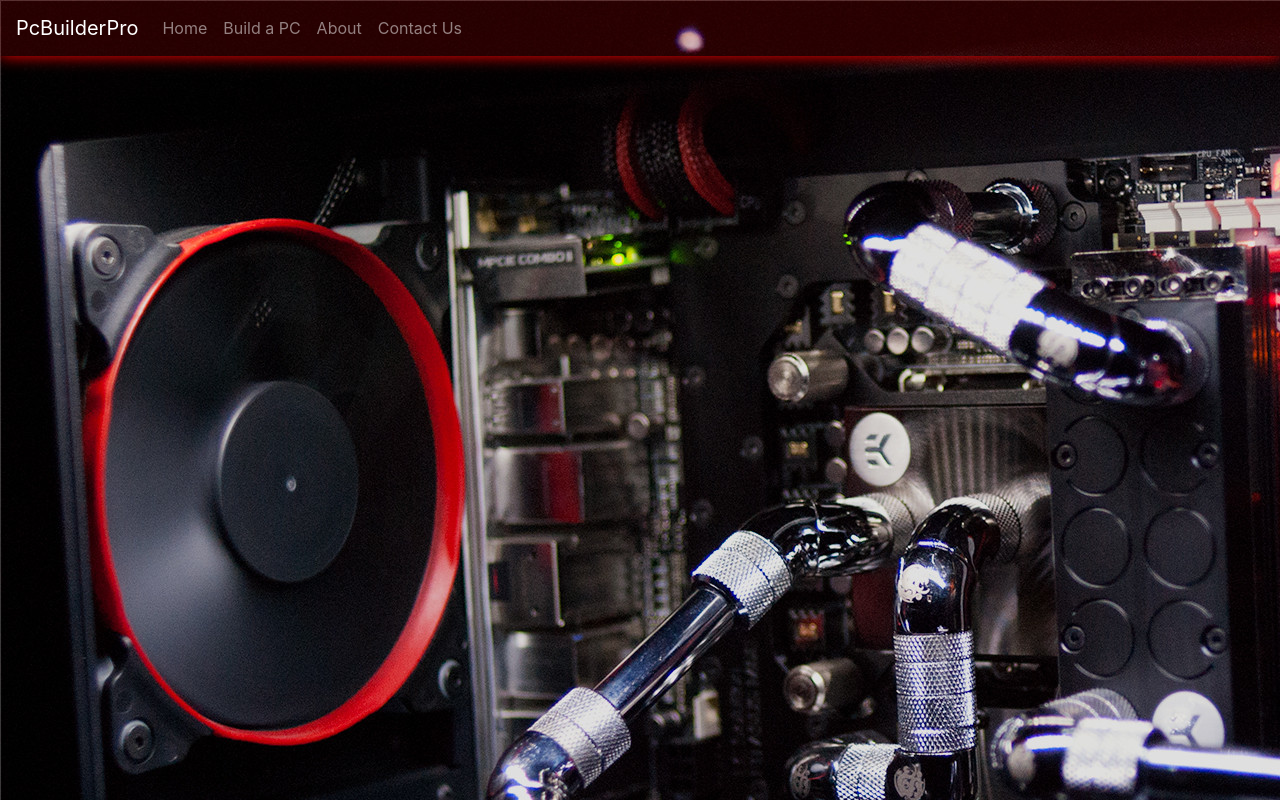
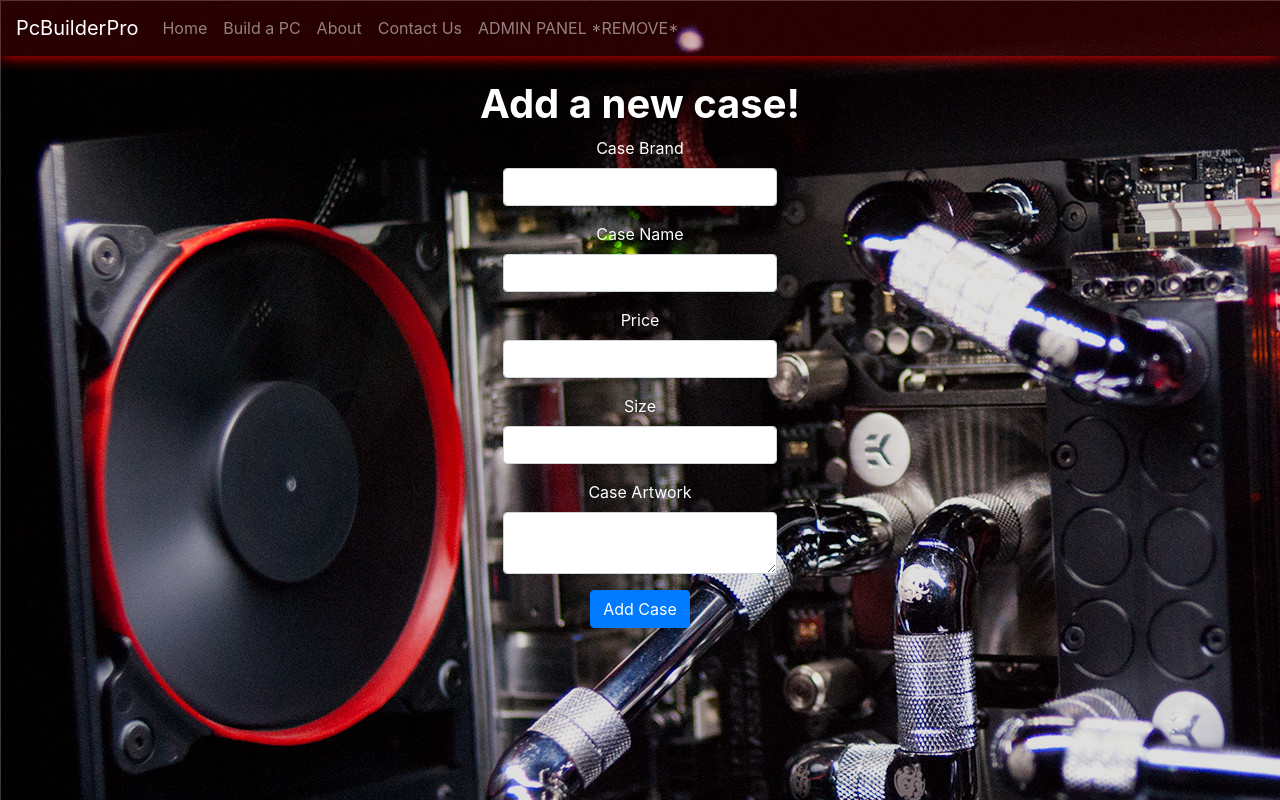
Before and after one commit to ConnorBrookfield/PC-Builder-Webapp, a React (Create React App) app: page /adminPanel in a window 1280 px wide. Built offline with nearby package versions, Linux system fonts and the light colour scheme.

Commit message:
Added Case and Motherboard classes

```diff
--- a/src/App.js
+++ b/src/App.js
@@ -3,6 +3,7 @@ import Home from './components/home';
 import About from './components/about';
 import BuildPC from './components/buildPC';
 import Contact from './components/contact';
+import AdminPanel from './components/adminPanel';
 import './App.css';
 import 'bootstrap/dist/css/bootstrap.min.css';
 import { Navbar, Nav } from "react-bootstrap";
@@ -19,6 +20,7 @@ function App() {
             <Nav.Link href="/buildPC">Build a PC</Nav.Link>
             <Nav.Link href="/about">About</Nav.Link>
             <Nav.Link href="/contact">Contact Us</Nav.Link>
+            <Nav.Link href="/adminPanel">ADMIN PANEL *REMOVE*</Nav.Link>
           </Nav>
         </Navbar>
         <br/>
@@ -27,6 +29,7 @@ function App() {
           <Route exact path='/about' component={About}/>
           <Route exact path='/buildPC' component={BuildPC}/>
           <Route exact path='/contact' component={Contact}/>
+          <Route exact path='/adminPanel' component={AdminPanel}/>
         </Switch>
       </div>
     </BrowserRouter>
--- /dev/null
+++ b/src/components/adminPanel.js
@@ -0,0 +1,91 @@
+import React from 'react';
+import axios from 'axios';
+import Form from "react-bootstrap/Form";
+import Button from "react-bootstrap/Button";
+
+class AdminPanel extends React.Component {
+  constructor(props){
+    super(props);
+
+    this.state = { Brand:"", Name:"", Price:"", Size:"", Artwork:"" };
+
+    this.handleSubmit = this.handleSubmit.bind(this);
+    this.handleBrandChange = this.handleBrandChange.bind(this);
+    this.handleNameChange = this.handleNameChange.bind(this);
+    this.handlePriceChange = this.handlePriceChange.bind(this);
+    this.handleSizeChange = this.handleSizeChange.bind(this);
+    this.handleArtworkChange = this.handleArtworkChange.bind(this);
+  }
+
+  //Methods for setting variables to user input
+  handleBrandChange(e){
+    this.setState({Brand: e.target.value});
+  }
+  handleNameChange(e){
+    this.setState({Name: e.target.value});
+  }
+  handlePriceChange(e){
+    this.setState({Price: e.target.value});
+  }
+  handleSizeChange(e){
+    this.setState({Size: e.target.value});
+  }
+  handleArtworkChange(e){
+    this.setState({Artwork: e.target.value});
+  }
+
+  handleSubmit(e){
+    e.preventDefault();
+
+    const newCase = {
+      brand: this.state.Brand,
+      name: this.state.Name,
+      price: this.state.Price,
+      size: this.state.Size,
+      artwork: this.state.Artwork
+    };
+
+    //Posts the request to the server, with the newly created Case
+    axios.post('http://localhost:4000/api/cases', newCase)
+    .then()
+    .catch();
+
+    this.setState({ Brand:"", Name:"", Price:"", Size:"", Artwork:"" });
+  }
+
+  render() {
+    return (
+      <div>
+        <h1><b>Add a new case!</b></h1>
+        <div class="centerElement">
+          <Form onSubmit={this.handleSubmit}>
+            <Form.Group>
+              <Form.Label>Case Brand</Form.Label>
+              <Form.Control as="input" value={this.state.Brand} onChange={this.handleBrandChange}/>
+            </Form.Group>
+            <Form.Group>
+              <Form.Label>Case Name</Form.Label>
+              <Form.Control as="input" value={this.state.Name} onChange={this.handleNameChange}/>
+            </Form.Group>
+            <Form.Group>
+              <Form.Label>Price</Form.Label>
+              <Form.Control as="input" value={this.state.Price} onChange={this.handlePriceChange}/>
+            </Form.Group>
+            <Form.Group>
+              <Form.Label>Size</Form.Label>
+              <Form.Control as="input" value={this.state.Size} onChange={this.handleSizeChange}/>
+            </Form.Group>
+            <Form.Group>
+              <Form.Label>Case Artwork</Form.Label>
+              <Form.Control as="textarea" value={this.state.Artwork} onChange={this.handleArtworkChange}/>
+            </Form.Group>
+
+            <Button variant="primary" type="submit">Add Case</Button>
+          </Form>
+        </div>
+      </div>
+    );
+  }
+}
+
+export default AdminPanel;
--- a/src/components/buildPC.js
+++ b/src/components/buildPC.js
@@ -1,13 +1,56 @@
 import React from 'react';
-import Button from 'react-bootstrap/Button';
+
+import Cases from "./cases";
+import Motherboards from "./motherboards";
 import '../App.css';
+import axios from "axios";
+import { CardDeck } from 'react-bootstrap';
 
 class BuildPC extends React.Component{
+
+  state = {
+    cases: [],
+    motherboards: [],
+    cpus: []
+  };
+
+  componentDidMount() {
+    axios.get('http://localhost:4000/api/cases')
+    .then((response)=>{
+        this.setState({cases: response.data.cases})
+    })
+    .catch((error)=>{
+        console.log(error);
+    });
+
+    axios.get('http://localhost:4000/api/motherboards')
+    .then((response)=>{
+        this.setState({motherboards: response.data.motherboards})
+    })
+    .catch((error)=>{
+        console.log(error);
+    });
+
+    axios.get('http://localhost:4000/api/cpus')
+    .then((response)=>{
+        this.setState({cpus: response.data.cpus})
+    })
+    .catch((error)=>{
+        console.log(error);
+    });
+}
 
   render(){
     return(
       <div class="bodyFormat">
           <h1>Insert Stuff in these DIVS - Build a PC page</h1>
+          <CardDeck>
+            <Cases theCases={this.state.cases} ReloadDataMethod={this.ReloadDataMethod}></Cases>
+          </CardDeck>
+          <h2>MotherBoards</h2>
+          <CardDeck>
+            <Motherboards theMotherboards={this.state.motherboards} ReloadDataMethod={this.ReloadDataMethod}></Motherboards>
+          </CardDeck>
       </div>
     )
   }
--- /dev/null
+++ b/src/components/caseInstance.js
@@ -0,0 +1,27 @@
+import React from 'react';
+import Card from 'react-bootstrap/Card';
+
+import '../App.css';
+
+class CaseInstance extends React.Component{
+
+  constructor(){
+    super();
+  }
+
+  render(){
+    return(
+      <div>
+          <Card className="bg-dark m-5" border="primary" style={{ width: '12.625rem', height: "26rem" }}>
+            <Card.Img variant="top" height="200" width="200" src={this.props.pcCase.artwork}/>
+            <Card.Body>
+              <Card.Title><b>{this.props.pcCase.brand}</b></Card.Title>
+              <Card.Subtitle>{this.props.pcCase.name} - <i>{this.props.pcCase.price}</i></Card.Subtitle>
+            </Card.Body>
+          </Card>
+      </div>
+    )
+  }
+}
+
+export default CaseInstance;
--- /dev/null
+++ b/src/components/cases.js
@@ -0,0 +1,13 @@
+import React from 'react';
+import CaseInstance from './caseInstance';
+
+class Cases extends React.Component{
+
+    render(){
+        return this.props.theCases.map((pcCase)=>{
+            return <CaseInstance key={pcCase._id} pcCase={pcCase}
+            ReloadDataMethod={this.props.ReloadDataMethod}></CaseInstance>
+        });
+    }
+}
+export default Cases;
--- /dev/null
+++ b/src/components/motherboardInstance.js
@@ -0,0 +1,27 @@
+import React from 'react';
+import Card from 'react-bootstrap/Card';
+
+import '../App.css';
+
+class MotherboardInstance extends React.Component{
+
+  constructor(){
+    super();
+  }
+
+  render(){
+    return(
+      <div>
+          <Card className="bg-dark m-5" border="primary" style={{ width: '12.625rem', height: "26rem" }}>
+            <Card.Img variant="top" height="200" width="200" src={this.props.motherboard.artwork}/>
+            <Card.Body>
+              <Card.Title><b>{this.props.motherboard.brand}</b></Card.Title>
+              <Card.Subtitle>{this.props.motherboard.name} - <i>{this.props.motherboard.price}</i></Card.Subtitle>
+            </Card.Body>
+          </Card>
+      </div>
+    )
+  }
+}
+
+export default MotherboardInstance;
--- /dev/null
+++ b/src/components/motherboards.js
@@ -0,0 +1,13 @@
+import React from 'react';
+import MotherboardInstance from './motherboardInstance';
+
+class Motherboards extends React.Component{
+
+    render(){
+        return this.props.theMotherboards.map((motherboard)=>{
+            return <MotherboardInstance key={motherboard._id} motherboard={motherboard}
+            ReloadDataMethod={this.props.ReloadDataMethod}></MotherboardInstance>
+        });
+    }
+}
+export default Motherboards;
```
